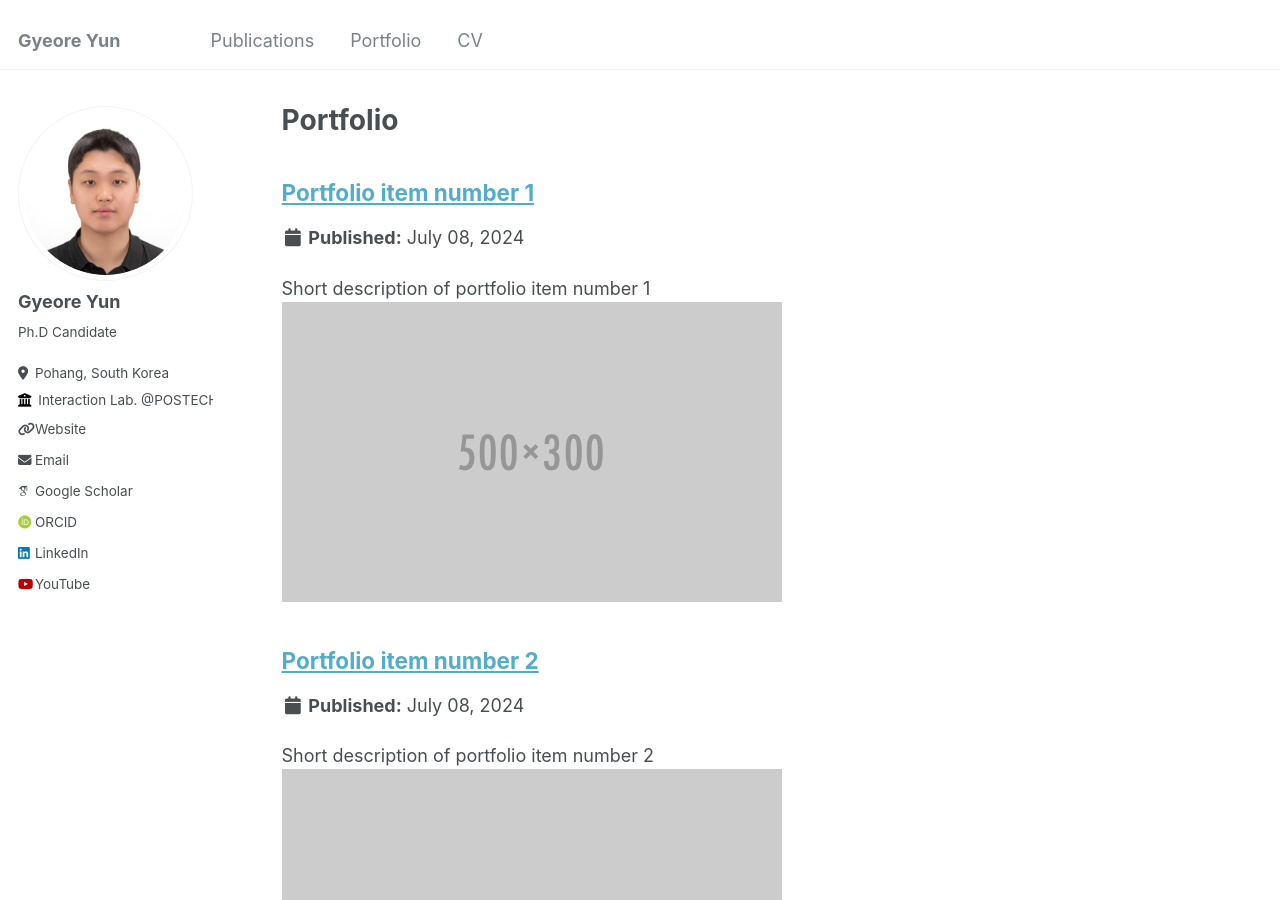
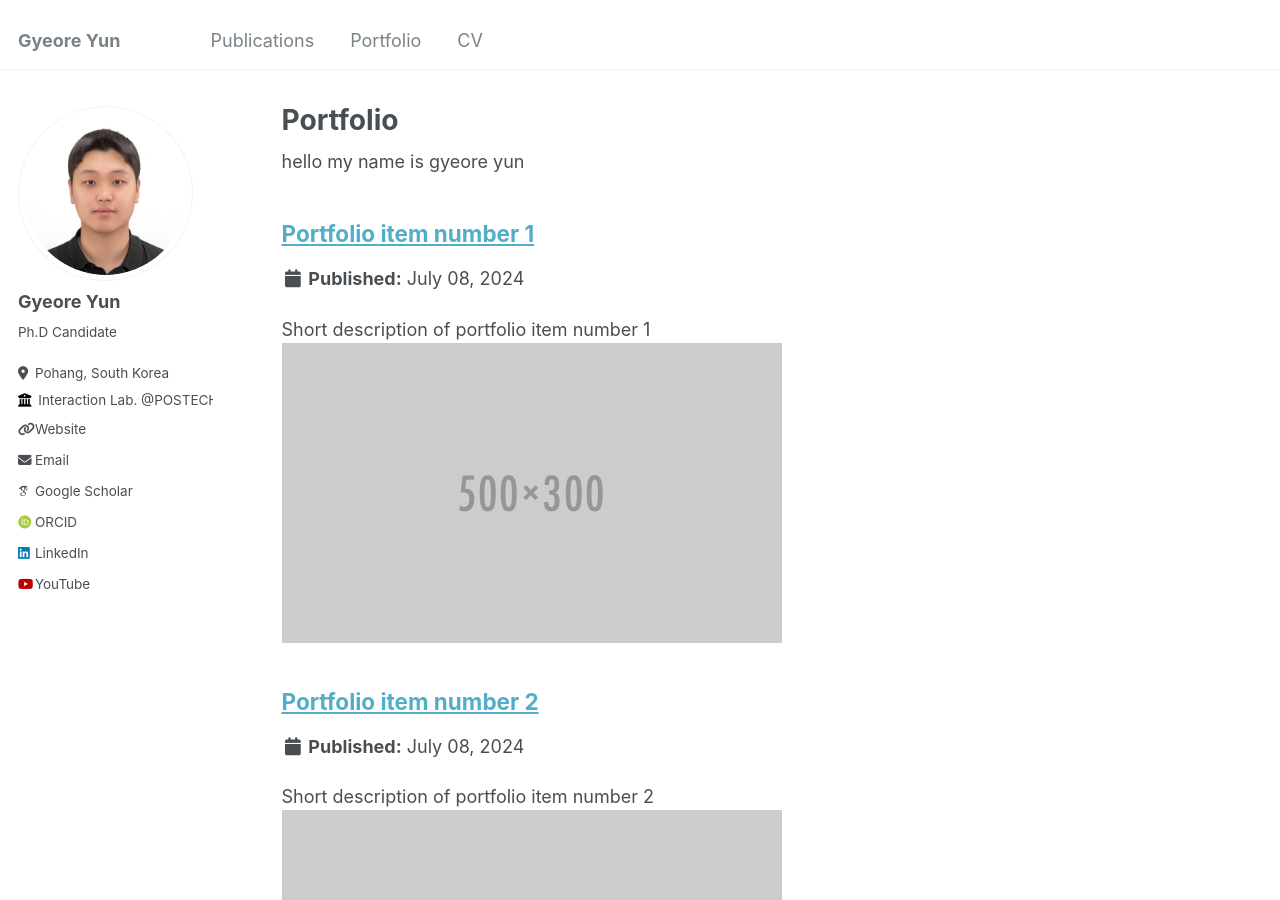
Before and after one commit to GyeoreYun/GyeoreYun.github.io, a Jekyll site: the page built from _pages/portfolio.html, in a window 1280 px wide and 900 px high. Built offline with Jekyll 4.4.1, drawn with Linux system fonts in a browser that asks for light colours; some web fonts are replaced.

Commit message:
Update portfolio.html

```diff
--- a/_pages/portfolio.html
+++ b/_pages/portfolio.html
@@ -7,7 +7,7 @@ author_profile: true
 
 {% include base_path %}
 
-
+hello my name is gyeore yun
 {% for post in site.portfolio %}
   {% include archive-single.html %}
 {% endfor %}
```
